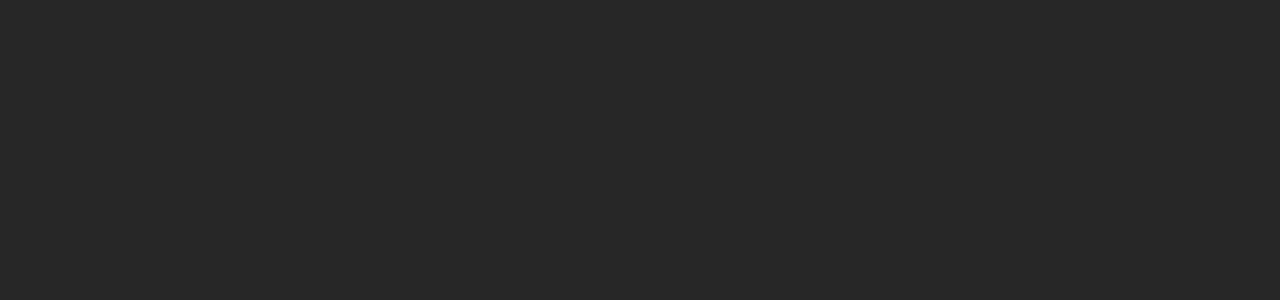
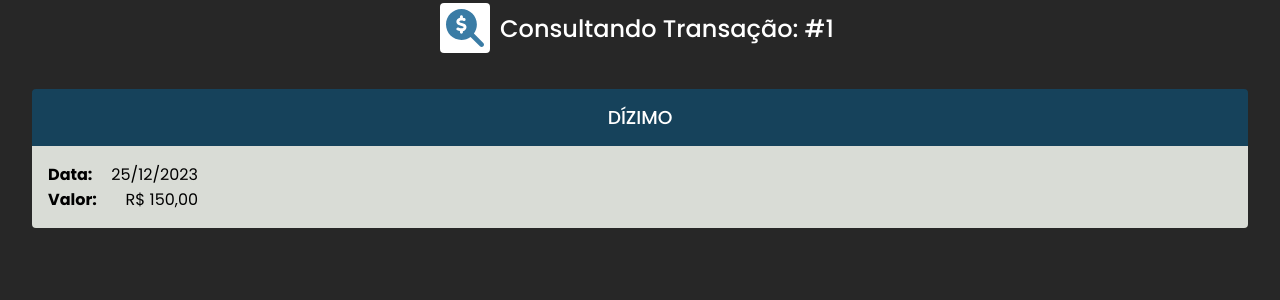
Before and after one commit to Player35Oficial/angular-church, an Angular app: page /transaction/1 in a window 1280 px wide. Before the commit this address led to /. Shown: the top 300 px of the page. Built offline with nearby package versions, Linux system fonts and the light colour scheme.

Commit message:
view transaction page structure

```diff
--- a/src/app/app-routing.module.ts
+++ b/src/app/app-routing.module.ts
@@ -4,6 +4,7 @@
 import { SigupComponent } from './components/pages/sigup/sigup.component';
 import { HomeComponent } from './components/pages/home/home.component';
 import { AllComponent } from './components/pages/transaction/all/all.component';
+import { ViewTransactionComponent } from './components/pages/transaction/view-transaction/view-transaction.component';
 
 const routes: Routes = [
   {
@@ -22,6 +23,10 @@
     path: 'transaction/all',
     component: AllComponent,
   },
+  {
+    path: 'transaction/:id',
+    component: ViewTransactionComponent,
+  },
 ];
 
 @NgModule({
--- a/src/app/app.module.ts
+++ b/src/app/app.module.ts
@@ -8,6 +8,7 @@
 import { HomeComponent } from './components/pages/home/home.component';
 import { FontAwesomeModule } from '@fortawesome/angular-fontawesome';
 import { AllComponent } from './components/pages/transaction/all/all.component';
+import { ViewTransactionComponent } from './components/pages/transaction/view-transaction/view-transaction.component';
 
 @NgModule({
   declarations: [
@@ -15,7 +16,8 @@
     SiginComponent,
     SigupComponent,
     HomeComponent,
-    AllComponent
+    AllComponent,
+    ViewTransactionComponent
   ],
   imports: [
     BrowserModule,
--- /dev/null
+++ b/src/app/components/pages/transaction/view-transaction/view-transaction.component.css
@@ -0,0 +1,55 @@
+h2 {
+  display: flex;
+  justify-content: center;
+  gap: 1.6rem;
+  align-items: center;
+  font-weight: 500;
+}
+
+.container {
+  gap: 0;
+}
+
+h2 fa-icon {
+  position: relative;
+  color: var(--primary);
+  font-size: 3.8rem;
+}
+
+h2 fa-icon::before {
+  content: "";
+  position: absolute;
+  display: block;
+  height: 5rem;
+  width: 5rem;
+  background-color: #fff;
+  right: -6px;
+  top: 3px;
+  z-index: -1;
+  border-radius: 0.4rem;
+}
+
+.main h3 {
+  background-color: var(--primary-dark);
+  padding: 1.4rem 1.6rem;
+  text-align: center;
+  font-weight: 500;
+  border-radius: 0.4rem 0.4rem 0 0;
+}
+
+.main section {
+  background-color: var(--white-primary);
+  color: black;
+  padding: 1.6rem;
+  border-radius: 0 0 0.4rem 0.4rem;
+}
+
+.main section p > span {
+  font-weight: 600;
+}
+
+.main section p {
+  display: flex;
+  width: 15rem;
+  justify-content: space-between;
+}
--- /dev/null
+++ b/src/app/components/pages/transaction/view-transaction/view-transaction.component.html
@@ -0,0 +1,11 @@
+<nav>
+  <h2><fa-icon [icon]="faSearch"></fa-icon> Consultando Transação: #1</h2>
+</nav>
+
+<main class="main container">
+  <h3 class="title">DÍZIMO</h3>
+  <section>
+    <p><span>Data: </span>25/12/2023</p>
+    <p><span>Valor: </span>R$ 150,00</p>
+  </section>
+</main>
--- /dev/null
+++ b/src/app/components/pages/transaction/view-transaction/view-transaction.component.ts
@@ -0,0 +1,12 @@
+import { faSearchDollar } from '@fortawesome/free-solid-svg-icons';
+import { Component } from '@angular/core';
+import { faMagnifyingGlassDollar } from '@fortawesome/free-solid-svg-icons';
+
+@Component({
+  selector: 'app-view-transaction',
+  templateUrl: './view-transaction.component.html',
+  styleUrls: ['./view-transaction.component.css'],
+})
+export class ViewTransactionComponent {
+  faSearch = faMagnifyingGlassDollar;
+}
```
Also changed, not shown: 1 other file (tests, documents, lock files or other folders).
